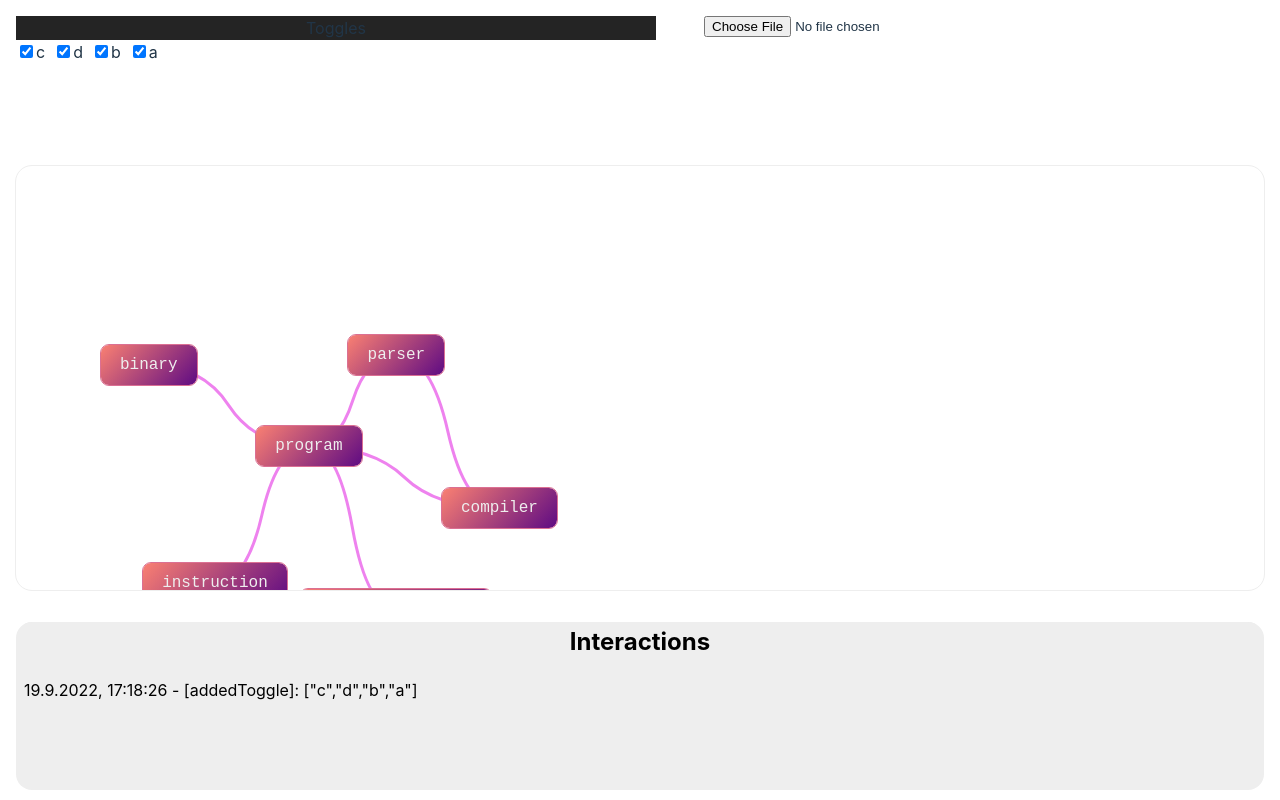
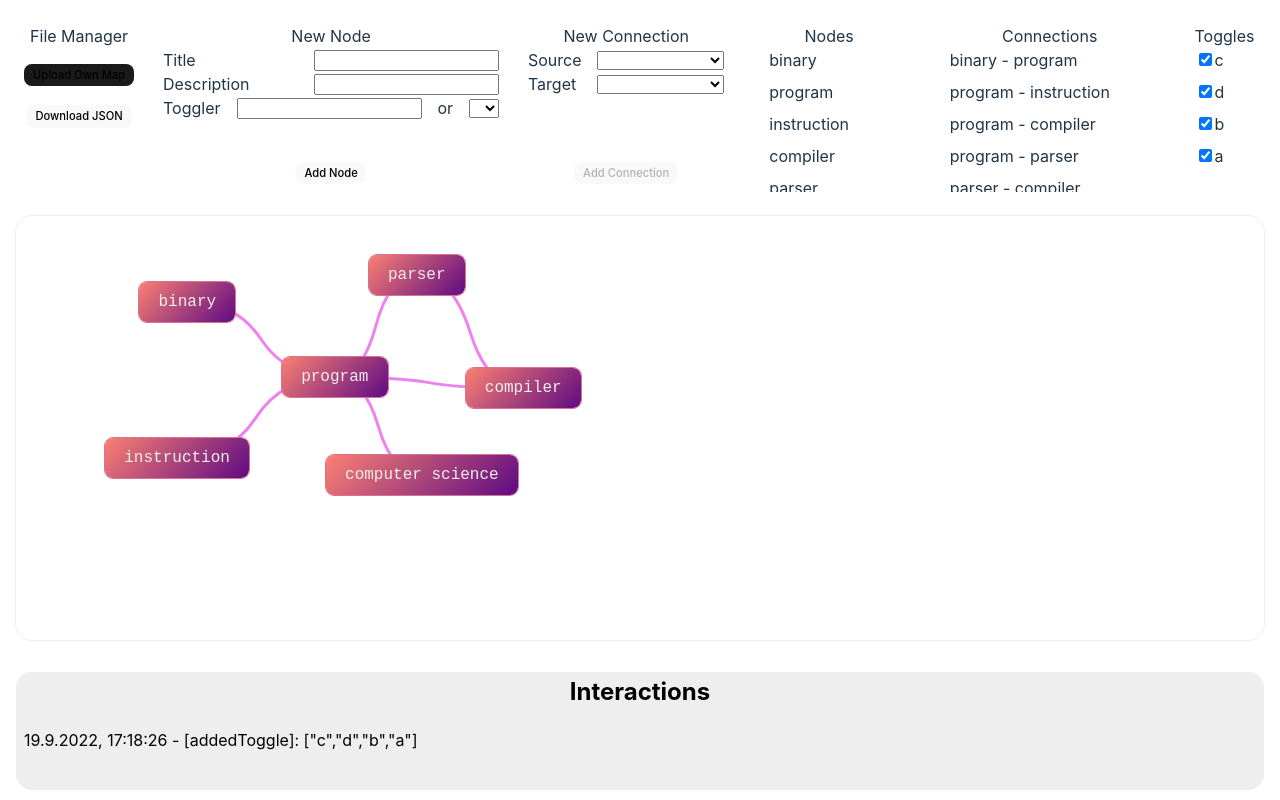
Before and after one commit to simonefranza/interactive-comap, a Vue app: page / in a window 1280 px wide. Built offline with nearby package versions, Linux system fonts and the light colour scheme.

Commit message:
Added possibility to create and remove connections and nodes, closes #2

```diff
--- a/public/data.ts
+++ b/public/data.ts
@@ -3,70 +3,69 @@ export const nodes = [
     "title": "binary",
     "description": "a pre-compiled, pre-linked program that is ready to run under a given operating system",
     "toggler": "c",
-    "nx": 82.7491455078125,
-    "ny": 176.86184120178223
+    "nx": 121.30030822753906,
+    "ny": 63.5488224029541
   },
   {
     "title": "program",
     "description": "a sequence of instructions that a computer can interpret and execute",
     "toggler": "d",
-    "nx": 238.15523147583008,
-    "ny": 258.28253173828125,
+    "nx": 263.9640693664551,
+    "ny": 138.99618530273438
   },
   {
     "title": "instruction",
     "description": "a line of code written as part of a computer program",
     "toggler": "b",
-    "nx": 124.95005798339844,
-    "ny":  395.1403293609619,
+    "nx": 87.08744812011719,
+    "ny": 220.1719150543213
   },
   {
     "title": "compiler",
     "description": "a program that decodes instructions written in a higher order language and produces an assembly language program",
     "toggler": "b",
-    "nx": 423.8379898071289,
-    "ny": 320.0327339172363
+    "nx": 447.61100006103516,
+    "ny": 150.25969314575195
   },
   {
     "title": "parser",
     "description": "a computer program that divides code up into functional components",
     "toggler": "b",
-    "nx": 330.3810272216797,
-    "ny": 167.31288528442383,
+    "nx": 350.7620086669922,
+    "ny": 37.17207717895508
   },
-
   {
     "title": "computer science",
     "description": "the branch of engineering science that studies computable processes and structures",
     "toggler": "a",
-    "nx": 281.75140380859375,
-    "ny": 420.69657995352836
-  },
+    "nx": 307.8663330078125,
+    "ny": 237.457963010169
+  }
 ];
 export const connections = [
   {
-    source: 'binary',
-    target: 'program',
+    "source": "binary",
+    "target": "program"
   },
   {
-    source: 'program',
-    target: 'instruction',
+    "source": "program",
+    "target": "instruction"
   },
   {
-    source: 'program',
-    target: 'compiler',
+    "source": "program",
+    "target": "compiler"
   },
   {
-    source: 'program',
-    target: 'parser',
+    "source": "program",
+    "target": "parser"
   },
   {
-    source: 'parser',
-    target: 'compiler',
+    "source": "parser",
+    "target": "compiler"
   },
   {
-    source: 'program',
-    target: 'computer science',
-  },
+    "source": "program",
+    "target": "computer science"
+  }
 ];
-export const toggled = [ 'c', 'd', 'a', 'b' ];
+export const toggled = [ 'a', 'b', 'c', 'd' ];
--- a/src/App.vue
+++ b/src/App.vue
@@ -3,10 +3,16 @@
     <span class="toolbar-container">
       <toolbar-component
         :possibleToggles="possibleToggles"
-        :selectedToggles="toggled"
+        :selectedToggles="toggledCopy"
+        :nodes="usedNodes"
+        :connections="usedConnections"
         @togglesChanged="updateToggles"
         @newData="updateData"
         @downloadFile="downloadFile"
+        @removeNode="removeNode"
+        @addNode="addNode"
+        @removeConnection="removeConnection"
+        @addConnection="addConnection"
       ></toolbar-component>
     </span>
     <span class="comap-container">
@@ -27,7 +33,7 @@
 </template>
 
 <script setup lang="ts">
-import { ref, reactive, computed, onMounted } from 'vue';
+import { ref, reactive, computed, onMounted, watch } from 'vue';
 import InteractiveComap from './components/InteractiveComap.vue';
 import ToolbarComponent from './components/ToolbarComponent.vue';
 import { nodes, connections, toggled } from '../public/data';
@@ -61,13 +67,11 @@ const parseToggles = (nodes : MapNode[]) => {
 }
 
 const updateToggles = (data : string[]) => {
-  console.log('update', data);
   toggledCopy.value.splice(0, toggledCopy.value.length);
   toggledCopy.value.push(...data);
 };
 
 const updateData = (data: UserData) => {
-  parseToggles(data.nodes);
   usedNodes.value = data.nodes;
   usedConnections.value = data.connections;
 };
@@ -100,6 +104,35 @@ function downloadFile() {
   link.remove();
 }
 
+function removeNode(node: MapNode) {
+  const idx = usedNodes.value.findIndex((el) => el.title === node.title);
+  usedNodes.value.splice(idx, 1);
+  for (let i = usedConnections.value.length - 1; i >=0; i--) {
+    if (usedConnections.value[i].source === node.title ||
+        usedConnections.value[i].target === node.title) {
+      usedConnections.value.splice(i, 1);
+    }
+  }
+}
+
+function addNode(node: MapNode) {
+  usedNodes.value.push(node);
+}
+
+function removeConnection(conn: Connection) {
+  const idx = usedConnections.value.findIndex((el) =>
+    el.source === conn.source && el.target === conn.target);
+  usedConnections.value.splice(idx, 1);
+}
+
+function addConnection(conn: Connection) {
+  console.log(conn);
+  usedConnections.value.push(conn);
+}
+
+watch(usedNodes.value, () => {
+  parseToggles(usedNodes.value);
+});
 onMounted(() => {
   parseToggles(nodes);
 });
@@ -120,7 +153,7 @@ body, #app {
   margin: 0;
   display: grid;
   grid-template-areas: "toolbar" "map" "interactions";
-  grid-template-rows: 150px 1fr 200px;
+  grid-template-rows: 200px 1fr 150px;
   grid-template-columns: 1fr;
 }
 .toolbar-container {
--- /dev/null
+++ b/src/components/NewConnection.vue
@@ -0,0 +1,86 @@
+<template>
+  <span class="title">New Connection</span>
+  <div class="form-row">
+    <span>Source</span>
+    <select v-model="selectedSource">
+      <option v-for="node in nodes"
+          :key="node.title"
+          :value="node.title"
+        >{{node.title}}</option>
+    </select>
+  </div>
+  <div class="form-row">
+    <span>Target</span>
+    <select v-model="selectedTarget">
+      <option v-for="node in nodes"
+          :key="node.title"
+          :value="node.title"
+        >{{node.title}}</option>
+    </select>
+  </div>
+  <button
+    class="btn floaty"
+    @click="addConnection"
+    :disabled="disabledButton">
+    Add Connection
+  </button>
+</template>
+
+<script setup lang="ts">
+import { ref, computed } from 'vue';
+
+const props = defineProps<{
+  nodes: MapNode[],
+}>();
+
+const emit = defineEmits<{
+  (e: 'newConnection', conn: Connection):void,
+}>();
+
+const selectedSource = ref<string>();
+const selectedTarget = ref<string>();
+
+const disabledButton = computed(() => {
+  return selectedTarget.value === undefined || selectedSource.value === undefined;
+});
+
+function addConnection() {
+  if (disabledButton.value) {
+    return;
+  }
+  emit('newConnection', {
+    source: selectedSource.value as string,
+    target: selectedTarget.value as string
+  });
+  selectedSource.value = undefined;
+  selectedTarget.value = undefined;
+}
+</script>
+
+<style lang="scss" scoped>
+.form-row {
+  display: flex;
+  flex-direction: row;
+  width: 100%;
+  justify-content: space-between;
+  align-items: center;
+  gap: 1rem;
+}
+
+.title {
+  text-align: center;
+}
+
+</style>
+<style lang="scss">
+.btn {
+  font-size: 0.7rem;
+  padding: 0.2rem 0.5rem;
+  &.floaty {
+    position: absolute;
+    bottom: 1rem;
+    left: 50%;
+    transform: translate(-50%, 0);
+  }
+}
+</style>
--- /dev/null
+++ b/src/components/NewNode.vue
@@ -0,0 +1,82 @@
+<template>
+  <span class="title">New Node</span>
+  <div class="form-row">
+    <span>Title</span>
+    <input type="text" v-model="title" />
+  </div>
+  <div class="form-row">
+    <span>Description</span>
+    <input type="text" v-model="description" />
+  </div>
+  <div class="form-row">
+    <span>Toggler</span>
+    <input type="text" v-model="toggler" />
+    <span>or</span>
+    <select v-model="selectedToggler">
+      <option v-for="toggler in togglers"
+          :key="toggler"
+          :value="toggler"
+        >{{toggler}}</option>
+    </select>
+  </div>
+  <button
+    class="btn floaty"
+    @click="addNode">
+    Add Node
+  </button>
+</template>
+
+<script setup lang="ts">
+import { ref } from 'vue';
+
+const props = defineProps<{
+  togglers: string[],
+}>();
+
+const emit = defineEmits<{
+  (e: 'newNode', node: MapNode):void,
+}>();
+
+const title = ref();
+const description = ref();
+const toggler = ref();
+const selectedToggler = ref();
+
+function addNode() {
+  if (title.value.trim() === '') {
+    throw "Title cannot be emtpy";
+  }
+  const node = {
+    title: title.value.trim(),
+    description: description.value.trim(),
+    toggler: '',
+    nx: 0,
+    ny: 0
+  };
+  if (toggler.value !== '') {
+    node.toggler = toggler.value.trim();
+  } else {
+    node.toggler = selectedToggler.value;
+  }
+  emit('newNode', node);
+  title.value = '';
+  description.value = '';
+  selectedToggler.value = undefined;
+  toggler.value = '';
+}
+</script>
+
+<style lang="scss" scoped>
+.form-row {
+  display: flex;
+  flex-direction: row;
+  width: 100%;
+  justify-content: space-between;
+  align-items: center;
+  gap: 1rem;
+}
+
+.title {
+  text-align: center;
+}
+</style>
--- a/src/components/ToolbarComponent.vue
+++ b/src/components/ToolbarComponent.vue
@@ -1,62 +1,104 @@
 <template>
   <div class="toolbar">
-    <div class="toggles">
+    <div class="file-manager">
+      <span class="title">File Manager</span>
+      <div class="file-upload">
+          <label for="file-uploader" class="btn btn-basic">
+            Upload Own Map
+          </label>
+        <input id="file-uploader" ref="fileInput" type="file" single />
+        <div class="error-message" v-if="errorMessage !== ''">
+          {{errorMessage}}
+          <button class="btn floaty" @click="errorMessage = ''">Close</button>
+        </div>
+      </div>
+      <div class="file-download">
+        <button class="btn" @click="downloadFile">Download JSON</button>
+      </div>
+    </div>
+    <div class="new-node-container">
+      <new-node :togglers="possibleToggles" @newNode="addNode" ></new-node>
+    </div>
+    <div class="new-node-container">
+      <new-connection :nodes="nodes" @newConnection="addConnection" >
+        </new-connection>
+    </div>
+    <div class="list-container">
+      <span class="title">Nodes</span>
+      <div class="list">
+        <span v-for="node in nodes" :key="node.title">
+          <img alt="X" src="/assets/close-icon.svg" @click="removeNode(node)"/>
+          <label for="tog">{{node.title}}</label>
+        </span>
+      </div>
+    </div>
+    <div class="list-container">
+      <span class="title">Connections</span>
+      <div class="list">
+        <span v-for="conn in connections" :key="conn.source + '-' + conn.target">
+          <img alt="X" src="/assets/close-icon.svg" @click="removeConnection(conn)"/>
+          <label for="tog">{{conn.source}} - {{conn.target}}</label>
+        </span>
+      </div>
+    </div>
+    <div class="list-container">
       <span class="title">Toggles</span>
-      <div class="toggle-list">
-        <span v-for="tog, idx in possibleToggles" :key="tog">
-          <input type="checkbox" value="tog" v-model="model[idx]">
+      <div class="list">
+        <span v-for="tog in possibleToggles" :key="tog">
+          <input type="checkbox" value="tog" v-model="model[tog]">
           <label for="tog">{{tog}}</label>
         </span>
       </div>
     </div>
 
-    <div class="file-manager">
-      <div class="file-upload">
-        <input ref="fileInput" type="file" single />
-        <div style="color:red" v-if="errorMessage !== ''">
-          {{errorMessage}}
-        </div>
-      </div>
-      <div class="file-download">
-        <button v-if="enableDownload" @click="downloadFile">Download</button>
-      </div>
-    </div>
   </div>
 </template>
 
 <script setup lang="ts">
 import { reactive, ref, onMounted, watch } from 'vue';
+import NewNode from './NewNode.vue';
+import NewConnection from './NewConnection.vue';
 const props = defineProps<{
   possibleToggles: string[],
   selectedToggles: string[],
+  nodes: MapNode[],
+  connections: Connection[],
 }>();
 
 const emit = defineEmits<{
   (e: 'togglesChanged', ls: string[]): void,
   (e: 'newData', data: UserData): void,
   (e: 'downloadFile'): void,
+  (e: 'removeNode', node: MapNode): void,
+  (e: 'addNode', node: MapNode): void,
+  (e: 'removeConnection', conn: Connection): void,
+  (e: 'addConnection', conn: Connection): void,
 }>();
 
-let model : Boolean[] = reactive([]);
+let model : { [key: string]: Boolean} = reactive({});
 const fileInput = ref();
 const errorMessage = ref('');
 const enableDownload = ref(false);
 
 watch(props.possibleToggles, () => {
-  model.splice(0, model.length);
-  props.possibleToggles.forEach((tog) => {
-    model.push(false);
-  });
+  const added = props.possibleToggles.filter(x => !(x in model));
+  const removed = Object.keys(model).filter(x => !props.possibleToggles.includes(x));
+  removed.forEach((el) => delete model[el]);
+  added.forEach((el) => model[el] = false);
   props.selectedToggles.forEach((tog) => {
-    model[props.possibleToggles.findIndex((el) => el === tog)] = true;
+    if (tog in model) {
+      model[tog] = true;
+    }
   });
 });
 
+
 watch(model, () => {
   const els : string[] = [];
-  model.forEach((el, idx) => {
-    if (!el) return;
-    els.push(props.possibleToggles[idx]);
+  Object.entries(model).forEach(([key, el]) => {
+    if (el) {
+      els.push(key);
+    }
   });
   emit('togglesChanged', els);
 });
@@ -84,13 +126,29 @@ function downloadFile() {
   emit('downloadFile');
 }
 
+function removeNode(node : MapNode) {
+  emit('removeNode', node);
+}
+
+function addNode(node: MapNode) {
+  emit('addNode', node);
+}
+
+function removeConnection(conn: Connection) {
+  emit('removeConnection', conn);
+}
+
+function addConnection(conn: Connection) {
+console.log("got conn", conn);
+  emit('addConnection', conn);
+}
+
 onMounted(() => {
   props.possibleToggles.forEach((tog) => {
-    model.push(false);
+    model[tog] = false;
   });
   fileInput.value.addEventListener("change", handleFiles, false);
   function handleFiles() {
-    console.log(this.files);
     var reader = new FileReader();
     reader.readAsText(this.files[0], "UTF-8");
     reader.onload = function (evt : ProgressEvent) {
@@ -121,51 +179,129 @@ onMounted(() => {
   width: 100vw;
   height: 100%;
   display: flex;
-  justify-content: center;
+  justify-content: flex-start;
   position: relative;
   align-items: flex-start;
   padding: 1rem;
   box-sizing: border-box;
-  gap: 3rem;
+  gap: 0.8rem;
 }
-.toggles {
+.list-container {
   position: relative;
   height: 100%;
   display: flex;
   flex-direction: column;
-  & .title {
-    position: relative;
-    background: #242424;
-  }
+  outline: 1px solid white;
+  padding: 0.5rem;
+  border-radius: 1rem;
 }
-.toggle-list {
-  width: 50vw;
+.list {
   height: 100%;
   overflow: scroll;
   display: flex;
-  flex-flow: row wrap;
+  flex-direction: column;
   scroll-behavior: smooth;
   align-items: flex-start;
   position: relative;
   gap: 0.5rem;
+  text-align: left;
+  & img {
+    width: 1rem;
+    cursor: pointer;
+    position: relative;
+    top: 50%;
+    transform: translateY(-50%);
+    visibility: hidden;
+  }
+  & span:hover img {
+    visibility: initial;
+  }
 }
 
 .file-manager {
   position: relative;
-  width: 50vw;
   height: 100%;
   display: flex;
-  flex-direction: row;
+  flex-direction: column;
+  outline: 1px solid white;
+  padding: 0.5rem;
+  border-radius: 1rem;
+  justify-content: flex-start;
+  align-items: center;
+  gap: 1rem;
 }
 
 .file-upload {
   position: relative;
-  width: 50%;
-  height: 100%;
   display: flex;
   flex-direction: column;
 }
 .file-download {
-  width: 50%;
+}
+
+.new-node-container {
+  position: relative;
+  height: 100%;
+  display: flex;
+  flex-direction: column;
+  text-align: left;
+  outline: 1px solid white;
+  padding: 0.5rem;
+  border-radius: 1rem;
+}
+
+input[type="file"] {
+    display: none;
+}
+.btn-basic {
+  border-radius: 8px;
+  border: 1px solid transparent;
+  font-weight: 500;
+  font-family: inherit;
+  background-color: #1a1a1a;
+  cursor: pointer;
+  transition: border-color 0.25s;
+
+  appearance: auto;
+  writing-mode: horizontal-tb !important;
+  text-rendering: auto;
+  color: buttontext;
+  letter-spacing: normal;
+  word-spacing: normal;
+  line-height: normal;
+  text-transform: none;
+  text-indent: 0px;
+  text-shadow: none;
+  display: inline-block;
+  text-align: center;
+  align-items: flex-start;
+  box-sizing: border-box;
+  margin: 0em;
+
+  &:focus, &:focus-visible {
+    outline: 4px auto -webkit-focus-ring-color;
+  }
+  &:hover {
+    border-color: #646cff;
+  }
+}
+.error-message {
+  position: fixed;
+  max-width: 500px;
+  top: 50%;
+  left: 50%;
+  transform: translate(-50%, -50%);
+  background: #ddd;
+  padding: 1rem;
+  outline: black;
+  border-radius: 1rem;
+  min-height: 100px;
+  display: flex;
+  flex-direction: column;
+  justify-content: center;
+  align-items: center;
+  z-index: 1000;
+  font-weight: 500;
+  color: red;
 }
 </style>
```
Also changed, not shown: public/assets/close-icon.svg (added).
